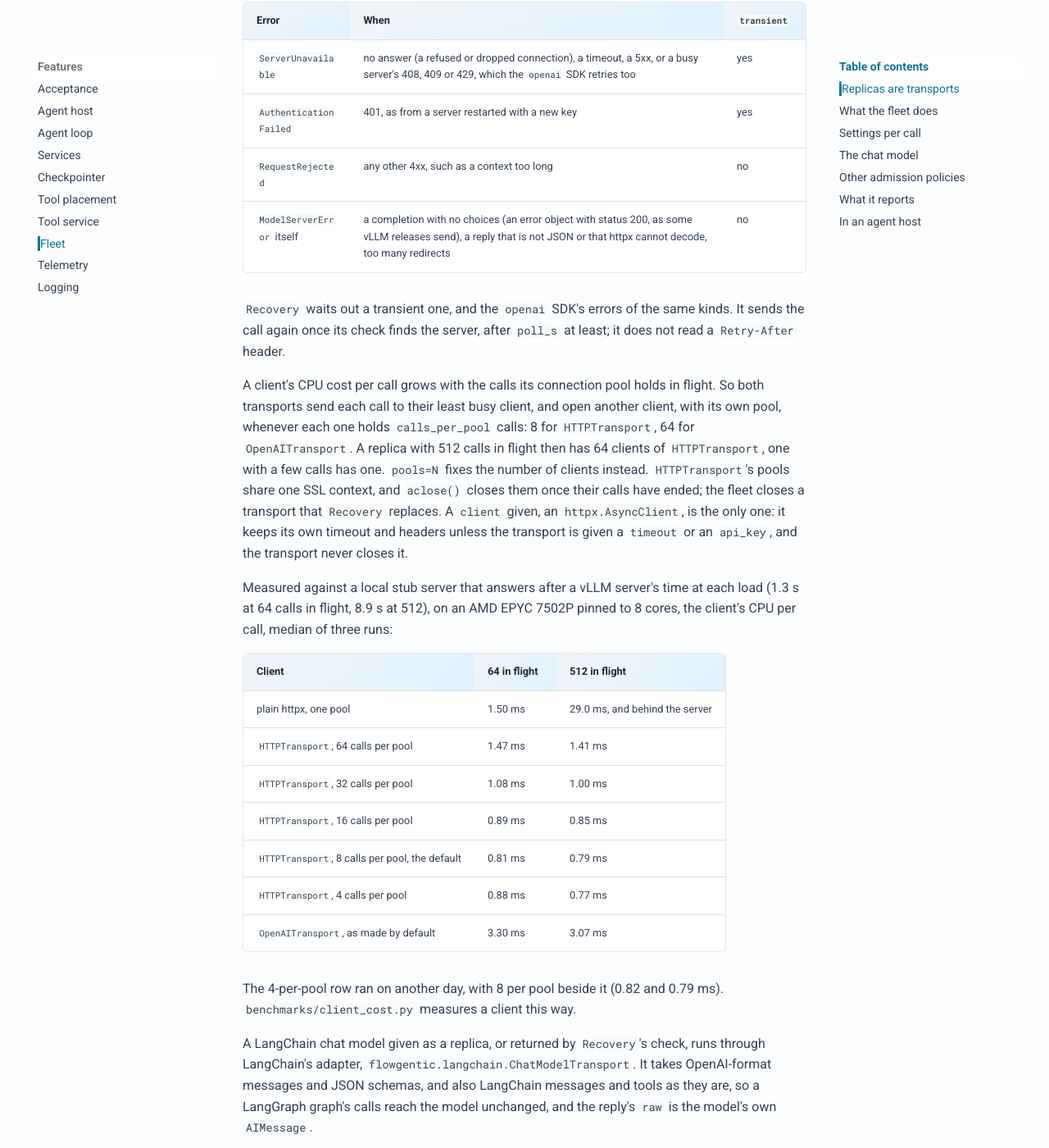
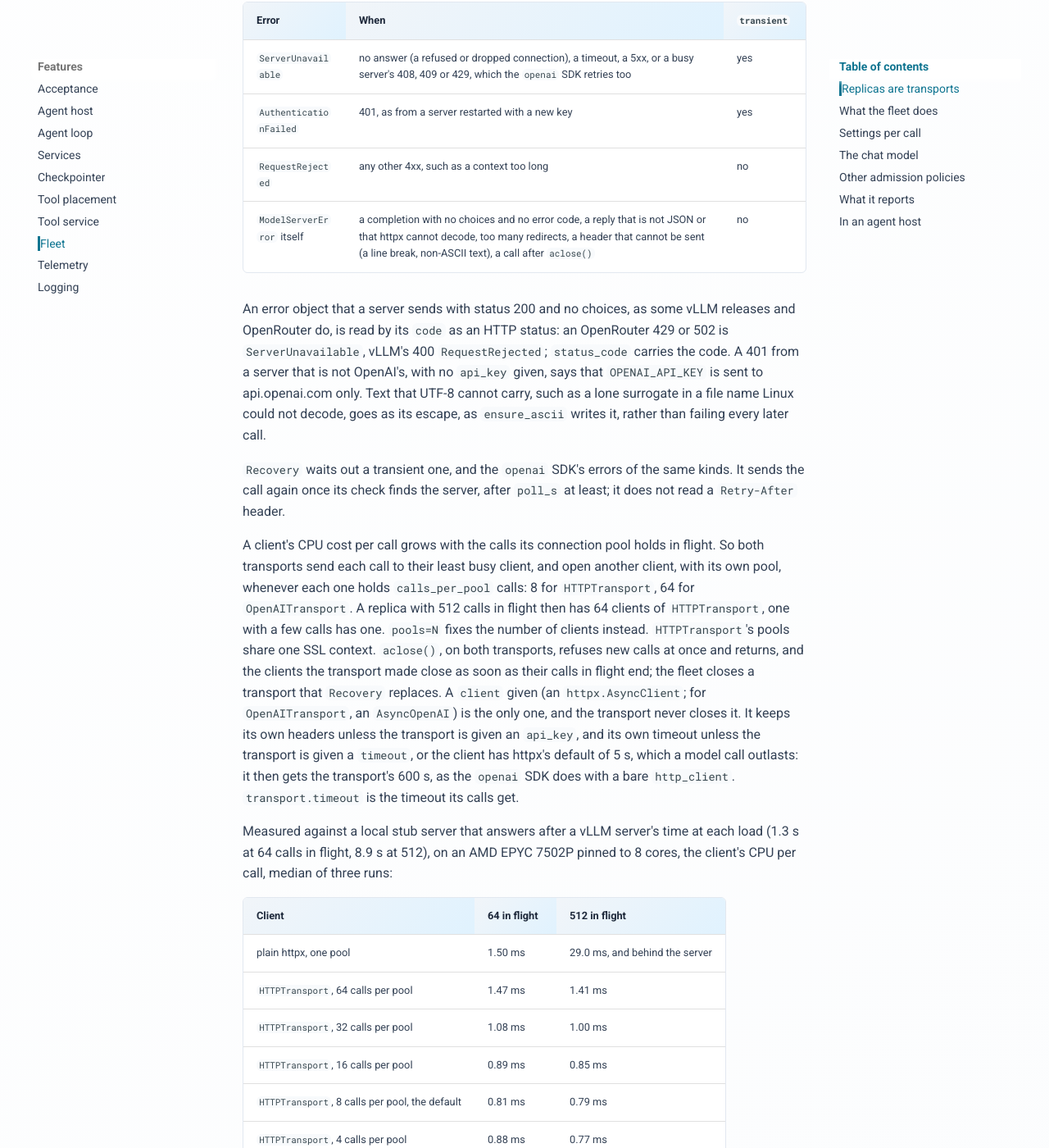
Before and after one commit to stride-research/flowgentic, an MkDocs documentation site: the page built from docs/features/fleet.md, in a window 1280 px wide and 1400 px high, scrolled down 2165 px. Shown: the whole window at 82% size. Built offline with MkDocs 1.6.1 and Material for MkDocs 9.7.7, drawn with Linux system fonts in a browser that asks for light colours; comment, search, counter and statistics services are not loaded; some of the changed text lies outside the part shown.

Commit message:
Document the last review's fixes
- fleet: the busy 408, 409 and 429 are transient for Recovery; the error
  table and a 200 error object's code; aclose() on both transports,
  returning at once; a given client's timeout and headers; the Recovery
  check keeps a replica's transport while its address and key stay;
  why from flowgentic.fleet import FleetChatModel without LangChain is a
  plain ImportError (Python drops a module attribute error's message for
  a from import), and to import it from flowgentic.langchain.
- agent loop: sync inline tools on the runner's own threads, thread-safe
  (a sqlite3 connection made elsewhere refuses), close(); the token
  saved with the state; runners sharing a store need their own
  key_prefix, which the runner cannot check, as a hand-over shares one
  on purpose; skipped history calls; lone surrogates.
- changelog: the examples extra in a bullet of its own, and the round's
  changes.

````diff
--- a/docs/features/fleet.md
+++ b/docs/features/fleet.md
@@ -91,7 +91,16 @@ server's message, its `status_code` and its `body`:
 | `ServerUnavailable` | no answer (a refused or dropped connection), a timeout, a 5xx, or a busy server's 408, 409 or 429, which the `openai` SDK retries too | yes |
 | `AuthenticationFailed` | 401, as from a server restarted with a new key | yes |
 | `RequestRejected` | any other 4xx, such as a context too long | no |
-| `ModelServerError` itself | a completion with no choices (an error object with status 200, as some vLLM releases send), a reply that is not JSON or that httpx cannot decode, too many redirects | no |
+| `ModelServerError` itself | a completion with no choices and no error code, a reply that is not JSON or that httpx cannot decode, too many redirects, a header that cannot be sent (a line break, non-ASCII text), a call after `aclose()` | no |
+
+An error object that a server sends with status 200 and no choices, as some
+vLLM releases and OpenRouter do, is read by its `code` as an HTTP status: an
+OpenRouter 429 or 502 is `ServerUnavailable`, vLLM's 400 `RequestRejected`;
+`status_code` carries the code. A 401 from a server that is not OpenAI's,
+with no `api_key` given, says that `OPENAI_API_KEY` is sent to
+api.openai.com only. Text that UTF-8 cannot carry, such as a lone surrogate
+in a file name Linux could not decode, goes as its escape, as `ensure_ascii`
+writes it, rather than failing every later call.
 
 `Recovery` waits out a transient one, and the `openai` SDK's errors of the same
 kinds. It sends the call again once its check finds the server, after
@@ -103,11 +112,16 @@ open another client, with its own pool, whenever each one holds
 `calls_per_pool` calls: 8 for `HTTPTransport`, 64 for `OpenAITransport`. A
 replica with 512 calls in flight then has 64 clients of `HTTPTransport`, one
 with a few calls has one. `pools=N` fixes the number of clients instead.
-`HTTPTransport`'s pools share one SSL context, and `aclose()` closes them
-once their calls have ended; the fleet closes a transport that `Recovery`
-replaces. A `client` given, an `httpx.AsyncClient`, is the only one: it keeps
-its own timeout and headers unless the transport is given a `timeout` or an
-`api_key`, and the transport never closes it.
+`HTTPTransport`'s pools share one SSL context. `aclose()`, on both
+transports, refuses new calls at once and returns, and the clients the
+transport made close as soon as their calls in flight end; the fleet closes a
+transport that `Recovery` replaces. A `client` given (an `httpx.AsyncClient`;
+for `OpenAITransport`, an `AsyncOpenAI`) is the only one, and the transport
+never closes it. It keeps its own headers unless the transport is given an
+`api_key`, and its own timeout unless the transport is given a `timeout`, or
+the client has httpx's default of 5 s, which a model call outlasts: it then
+gets the transport's 600 s, as the `openai` SDK does with a bare
+`http_client`. `transport.timeout` is the timeout its calls get.
 
 Measured against a local stub server that answers after a vLLM server's time
 at each load (1.3 s at 64 calls in flight, 8.9 s at 512), on an AMD EPYC 7502P
@@ -160,11 +174,11 @@ unchanged, and the reply's `raw` is the model's own `AIMessage`.
   once for all its replicas. Choose the cap and `share` so that the largest
   context fits in one share.
 - **It waits out a server that went away.** With `Recovery(check)`, a call
-  that fails because its server is down, restarting or overloaded (a
-  connection error, a timeout, a 5xx, or a 401 after a new key: a transient
-  `ModelServerError`, or the `openai` SDK's error of that kind) gives up its
-  place, waits for the replica to come back, and is sent again. Other errors
-  fail at once.
+  that fails because its server is down, restarting, overloaded or busy (a
+  connection error, a timeout, a 5xx, a busy server's 408, 409 or 429, or a
+  401 after a new key: a transient `ModelServerError`, or the `openai` SDK's
+  error of that kind) gives up its place, waits for the replica to come back,
+  and is sent again. Other errors fail at once.
 
   `check` is an `async def`: `check(i)` returns replica `i`'s transport once
   its server serves again (a new one if its address or key changed), or
@@ -186,11 +200,17 @@ unchanged, and the reply's `raw` is the model's own `AIMessage`.
   `check` did not answer.
 
 ```python
+endpoints = {i: (url, key) for i, (url, key) in enumerate(servers)}
+
 async def check(i: int):
     url, key = read_endpoint(i)            # the application's: where replica i serves now
     if not await healthy(url):             # for example, GET /health with its own timeout
         return None
-    return HTTPTransport(model, base_url=url, api_key=key)
+    if endpoints[i] == (url, key):         # the same server: keep its transport and pools
+        return replicas[i]
+    endpoints[i] = (url, key)              # moved or rekeyed: a new transport;
+    replicas[i] = HTTPTransport(model, base_url=url, api_key=key)
+    return replicas[i]                     # the fleet closes the one it replaces
 
 fleet = Fleet(replicas, recovery=Recovery(check, outage_s=1_800, poll_s=5))
 ```
@@ -241,7 +261,12 @@ reply, not the thinking.
 
 `fleet.chat_model()` is the fleet as a LangChain chat model
 (`flowgentic.langchain.FleetChatModel`, which `flowgentic.fleet` still
-names), for prebuilt
+names; without LangChain, `flowgentic.fleet.FleetChatModel` raises an
+`AttributeError` that names the `langgraph` extra, so that `hasattr` and
+`import *` work, and `from flowgentic.fleet import FleetChatModel` a plain
+`ImportError`: Python turns a module's `AttributeError` into that, without
+its message, for a `from` import. `from flowgentic.langchain import
+FleetChatModel` names the extra), for prebuilt
 agents such as LangChain's `create_agent` and LangGraph's
 `create_react_agent`, and for graphs that expect one. Its `bind_tools` and
 `with_structured_output` work as a chat model's do.
````
Also changed, not shown: CHANGELOG.md (+15 -1 lines), docs/features/agent-loop.md (+26 -6 lines).
